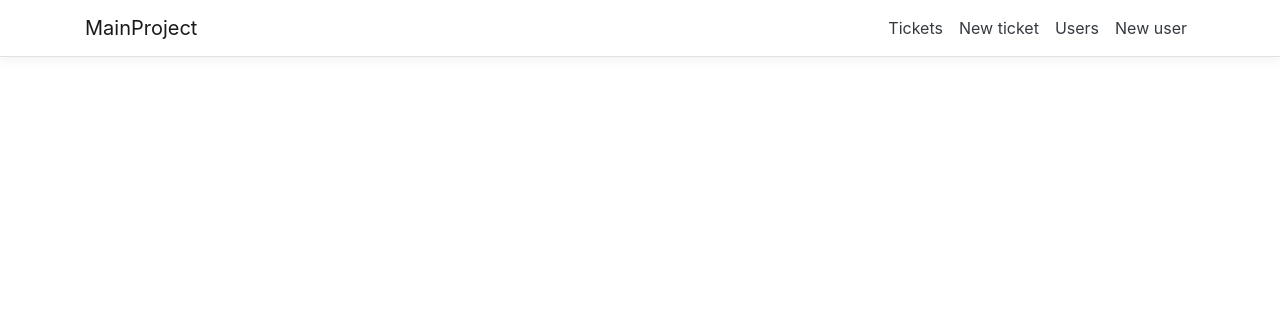
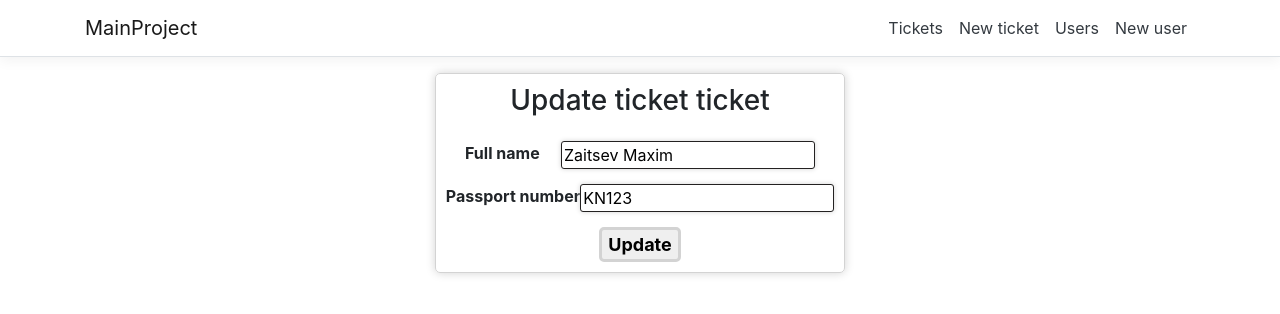
Before and after one commit to zalyz/Ded, a React (Create React App) app in the folder MainProject/MainProject/ClientApp/: page /update-user/1 in a window 1280 px wide. Shown: the top 314 px of the page. Built offline with nearby package versions, Linux system fonts and the light colour scheme.

Commit message:
feat: add CRUD for users

```diff
--- a/MainProject/MainProject/ClientApp/src/App.js
+++ b/MainProject/MainProject/ClientApp/src/App.js
@@ -21,6 +21,7 @@ import CreateTicket from "./components/CreateTicket/CreateTicket";
 import UpdateTicket from "./components/UpdateTicket/UpdateTicket";
 import Users from "./components/Users/Users";
 import CreateUser from "./components/CreateUser/CreateUser";
+import UpdateUser from "./components/UpdateUser/UpdateUser";
 
 export const MyContext = React.createContext(null);
 
@@ -130,6 +131,7 @@ const App = () => {
           <Route exact path='/update-ticket/:id' component={UpdateTicket} />
           <Route exact path='/users' component={Users} />
           <Route exact path='/new-user' component={CreateUser} />
+          <Route exact path='/update-user/:id' component={UpdateUser} />
         </Layout>
       </MyContext.Provider>
     </div>
--- a/MainProject/MainProject/ClientApp/src/components/UpdateUser/UpdateUser.js
+++ b/MainProject/MainProject/ClientApp/src/components/UpdateUser/UpdateUser.js
@@ -0,0 +1,50 @@
+import React, {useContext, useState} from 'react';
+import './UpdateUser.styles.css'
+import {useHistory, useParams} from "react-router-dom";
+import {MyContext} from "../../App";
+
+const UpdateUser = () => {
+  const {id} = useParams()
+  const history = useHistory()
+  const {users, setUsers} = useContext(MyContext)
+  const currentUser = users.find((user) => user.Id.toString() === id)
+  const [formValues, setFormValues] = useState({
+    FullName: currentUser.FullName,
+    PassportNumber: currentUser.PassportNumber
+  })
+
+  const submitHandler = (event) => {
+    event.preventDefault()
+    const index = users.indexOf(currentUser)
+    let copy = [...users]
+    let newItem = {
+      ...copy[index],
+      FullName: formValues.FullName,
+      PassportNumber: formValues.PassportNumber
+    }
+    copy[index] = newItem
+    setUsers(copy)
+    history.push('/users')
+  }
+
+  return (
+    <div className={'update-ticket__wrapper'}>
+      {currentUser ? (
+          <form className={'update-ticket__form'} onSubmit={submitHandler}>
+            <h3>Update ticket ticket</h3>
+            <div className={'input-block'}>
+              <p>Full name</p>
+              <input value={formValues.FullName} onChange={(event) => setFormValues({...formValues, FullName: event.target.value})} />
+            </div>
+            <div className={'input-block'}>
+              <p>Passport number</p>
+              <input value={formValues.PassportNumber} onChange={(event) => setFormValues({...formValues, PassportNumber: event.target.value})} />
+            </div>
+            <button className={'form__button'}>Update</button>
+          </form>) :
+        <h2>User not found</h2>}
+    </div>
+  );
+};
+
+export default UpdateUser;
--- a/MainProject/MainProject/ClientApp/src/components/User/User.js
+++ b/MainProject/MainProject/ClientApp/src/components/User/User.js
@@ -1,12 +1,14 @@
 import React, {useContext} from 'react';
 import './User.styles.css'
 import {MyContext} from "../../App";
+import {useHistory} from "react-router-dom";
 
 const User = ({Id, FullName, PassportNumber}) => {
   const {users, setUsers} = useContext(MyContext)
+  const history = useHistory()
 
   function clickUpdateButtonHandler() {
-
+    history.push(`/update-user/${Id}`)
   }
 
   function clickRemoveButtonHandler() {
--- a/MainProject/MainProject/ClientApp/src/components/Users/Users.js
+++ b/MainProject/MainProject/ClientApp/src/components/Users/Users.js
@@ -7,7 +7,7 @@ import {useHistory} from "react-router-dom";
 
 const Users = () => {
   const {users} = useContext(MyContext)
-const history = useHistory()
+  const history = useHistory()
 
   const createUserClickHandler = () => {
     history.push('/new-user')
```
